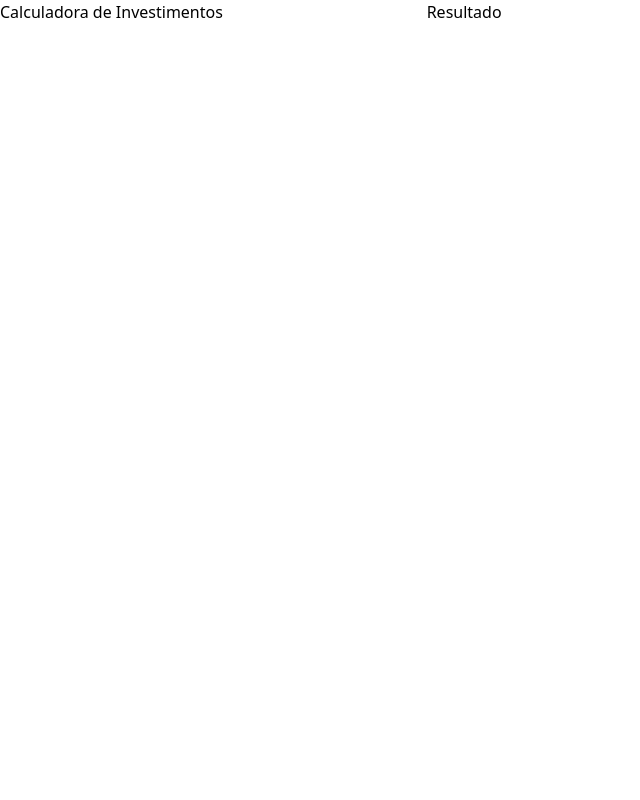
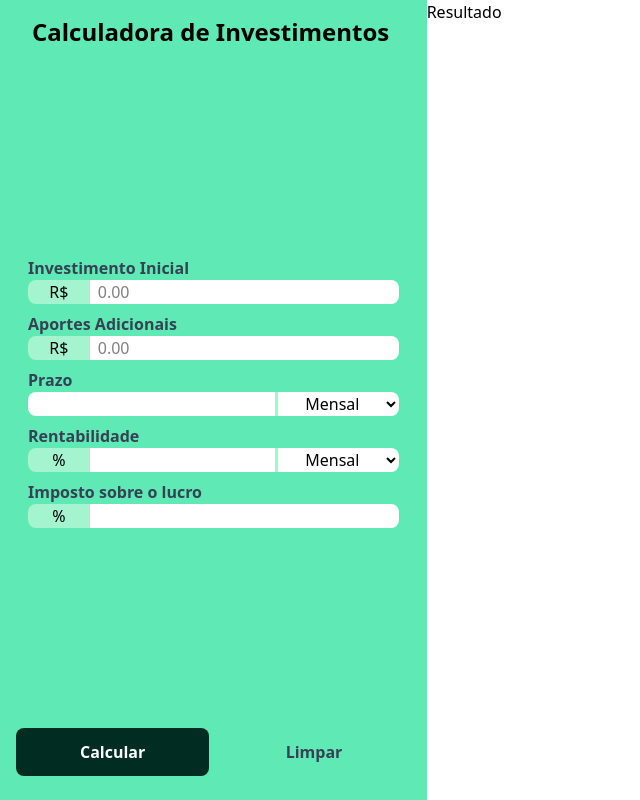
Before and after one commit to LuizBatista95/calculadoraDeInvestimesntos, a website built with Vite: page index.html in a window 1280 px wide. Shown: the whole page, without its empty margins (0-640 px from the left). Built offline with nearby package versions, Linux system fonts and the light colour scheme.

Commit message:
arquivo de investimento e funções correspondentes criados

```diff
--- a/index.html
+++ b/index.html
@@ -7,8 +7,126 @@
     <title>Calculadora</title>
   </head>
   <body class="h-dvh grid grid-cols-3 grid-rows-2">
-    <aside class="row-span-2">
-      <h1>Calculadora de Investimentos</h1>
+    <aside class="row-span-2 bg-emerald-300 flex flex-col justify-between p-2">
+      <h1 class="text-2xl font-bold px-6 py-2">Calculadora de Investimentos</h1>
+      <form class="w-full flex flex-col gap-2 px-5">
+        <!-- Investimento inicial -->
+        <div class="flex flex-col w-full">
+          <label for="initial-investment" class="font-bold text-gray-700"
+            >Investimento Inicial</label
+          >
+          <div class="flex w-full">
+            <input
+              type="text"
+              value="R$"
+              disabled
+              class="w-1/6 bg-emerald-200 text-center rounded-l-lg"
+            />
+            <input
+              type="text "
+              id="initial-investment"
+              class="w-5/6 bg-white rounded-r-lg px-2 outline-none"
+              placeholder="0.00"
+            />
+          </div>
+        </div>
+        <!-- Aportes adicionais -->
+        <div class="flex flex-col w-full">
+          <label for="add-contributions " class="font-bold text-gray-700"
+            >Aportes Adicionais</label
+          >
+          <div class="flex w-full">
+            <input
+              type="text"
+              value="R$"
+              disabled
+              class="w-1/6 bg-emerald-200 text-center rounded-l-lg"
+            />
+            <input
+              type="text "
+              id="add-contributions"
+              class="w-5/6 bg-white rounded-r-lg px-2 outline-none"
+              placeholder="0.00"
+            />
+          </div>
+        </div>
+        <!-- Prazo -->
+        <div class="flex flex-col w-full">
+          <label for="term" class="font-bold text-gray-700">Prazo</label>
+          <div class="flex">
+            <input
+              type="text"
+              class="w-2/3 bg-white rounded-l-lg px-2 outline-none"
+              id="term"
+            />
+            <select
+              id="evaluation-period"
+              class="w-1/3 bg-white border-l-3 border-emerald-200 text-center hover:bg-emerald-950 hover:text-white transition delay-50 duration-300 ease-in-out cursor-pointer rounded-r-lg"
+            >
+              <option value="monthly">Mensal</option>
+              <option value="yearly">Anual</option>
+            </select>
+          </div>
+        </div>
+        <!-- Rentabilidade -->
+        <div class="flex flex-col w-full">
+          <label for="return-rate" class="font-bold text-gray-700"
+            >Rentabilidade</label
+          >
+          <div class="flex">
+            <input
+              value="%"
+              class="w-1/6 bg-emerald-200 text-center rounded-l-lg"
+              type="text"
+              disabled
+            />
+            <input
+              type="text"
+              class="w-1/2 bg-white px-2 outline-none"
+              id="return-rate"
+            />
+            <select
+              id="evaluation-period"
+              class="w-1/3 bg-white border-l-3 border-emerald-200 text-center hover:bg-emerald-950 hover:text-white transition delay-50 duration-300 ease-in-out cursor-pointer rounded-r-lg"
+            >
+              <option value="monthly">Mensal</option>
+              <option value="yearly">Anual</option>
+            </select>
+          </div>
+        </div>
+        <!-- Imposto sobre o lucro -->
+        <div class="flex flex-col w-full">
+          <label for="profit-tax" class="font-bold text-gray-700"
+            >Imposto sobre o lucro</label
+          >
+          <div class="flex w-full">
+            <input
+              type="text"
+              value="%"
+              disabled
+              class="w-1/6 bg-emerald-200 text-center rounded-l-lg"
+            />
+            <input
+              type="text "
+              id="profit-tax"
+              class="w-5/6 bg-white rounded-r-lg px-2 outline-none"
+            />
+          </div>
+        </div>
+      </form>
+      <!-- Botão -->
+      <div class="flex h-12 w-full gap-2 px-2 mb-4">
+        <button
+          class="w-1/2 bg-emerald-950 text-white font-bold rounded-lg cursor-pointer hover:bg-emerald-800 transition delay-50 duration-300 ease-in-out"
+        >
+          Calcular
+        </button>
+        <button
+          class="w-1/2 rounded-lg cursor-pointer hover:bg-emerald-400 transition delay-50 duration-300 ease-in-out font-bold text-gray-700"
+        >
+          Limpar
+        </button>
+      </div>
     </aside>
     <main>
       <p>Resultado</p>
--- /dev/null
+++ b/src/investment.js
@@ -0,0 +1,63 @@
+function convertToMonthlyReturnRate(yearlyReturnRate) {
+  return yearlyReturnRate ** (1 / 12);
+}
+
+function generateReturnsArray(
+  startingAmount = 0,
+  timeHorizon = 0,
+  timePeriod = 'monthly',
+  monthlyContribution = 0,
+  returnRate = 0,
+  returnTimeFrame = 'monthly'
+) {
+  if (!startingAmount || !timeHorizon) {
+    throw new Error(
+      'Preencha os campos investimento inicial e prazo com numeros positivos'
+    );
+  }
+
+  const convertTimeRate =
+    returnTimeFrame === 'monthly'
+      ? 1 - returnRate / 100
+      : convertToMonthlyReturnRate(1 + returnRate / 100);
+
+  const finalTimeHorizon =
+    timePeriod === 'monthly' ? timeHorizon : timeHorizon * 12;
+
+  const referenceInvestmentObject = {
+    InvestedAmount: startingAmount,
+    interestReturn: 0,
+    totalInterestReturn: 0,
+    monthly: 0,
+    totalAmount: startingAmount,
+  };
+
+  const returnsArray = [referenceInvestmentObject];
+  for (
+    let timeReference = 1;
+    timeReference <= finalTimeHorizon;
+    timeReference++
+  ) {
+    const totalAmount =
+      referenceInvestmnetObject[timeReference - 1].totalAmount *
+        convertTimeRate +
+      monthlyContribution;
+
+    const interestReturn =
+      referenceInvestmnetObject[timeReference - 1].totalAmount *
+      convertTimeRate;
+
+    const investedAmount = startingAmount + monthlyContribution * timeReference;
+
+    const totalInterestReturn = totalAmount - investedAmount;
+
+    referenceInvestmentObject.push({
+      investedAmount,
+      interestReturn,
+      totalInterestReturn,
+      monthly: timeReference,
+      totalAmount,
+    });
+    return returnsArray;
+  }
+}
```
